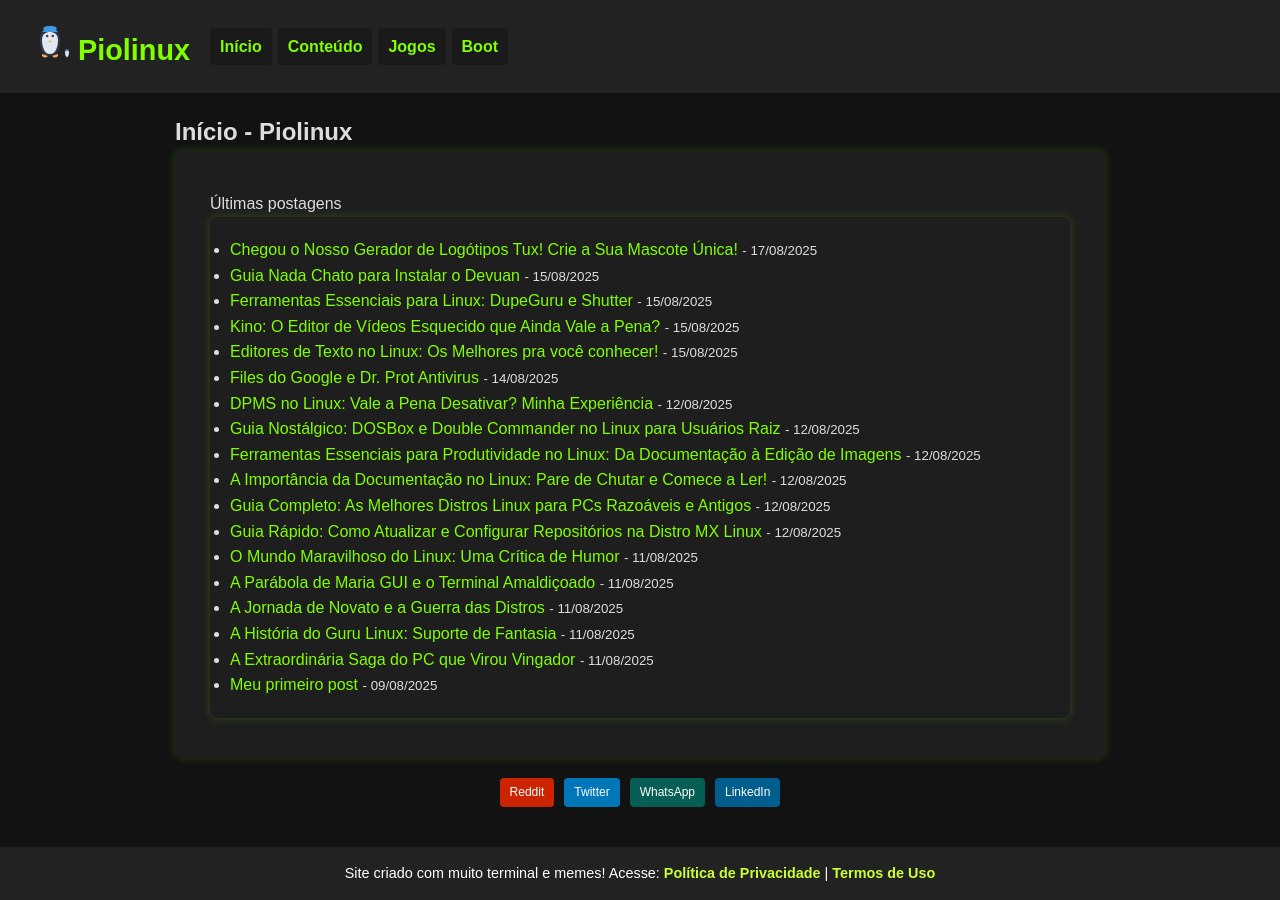
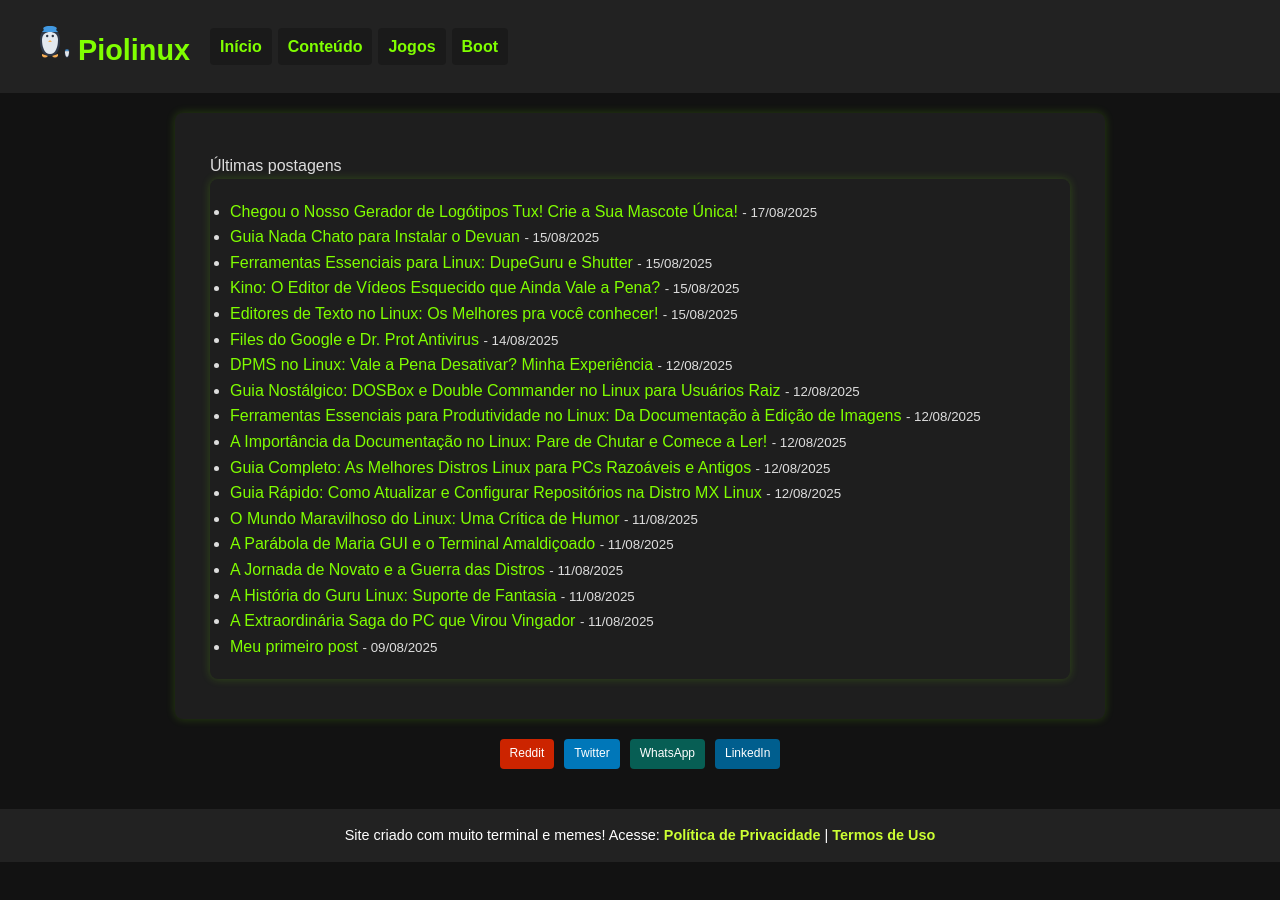
Before and after one commit to Piolinux/piolinux-site, a Jekyll site: the page built from index.md, in a window 1280 px wide. Built offline with Jekyll 4.4.1, drawn with Linux system fonts in a browser that asks for light colours.

Commit message:
Update default.html

```diff
--- a/_layouts/default.html
+++ b/_layouts/default.html
@@ -220,19 +220,6 @@ footer a:hover {
 
  <main>
     <article>
-      <!-- Cabeçalho do Post: Título e Tags Centralizadas -->
-      <div class="post-header">
-        <h1>{{ page.title }}</h1>
-        <p class="date">{{ page.date | date: "%B %-d, %Y" }}</p>
-
-        {% if page.tags.size > 0 %}
-          <div class="post-tags-container">
-            {% for tag in page.tags %}
-              <a href="{{ site.baseurl }}/tags/#{{ tag | slugify }}" class="post-tag">#{{ tag }}</a>
-            {% endfor %}
-          </div>
-        {% endif %}
-      </div>
 
       <!-- Conteúdo do Post com estilo de seção -->
       <section class="post-content">
```
